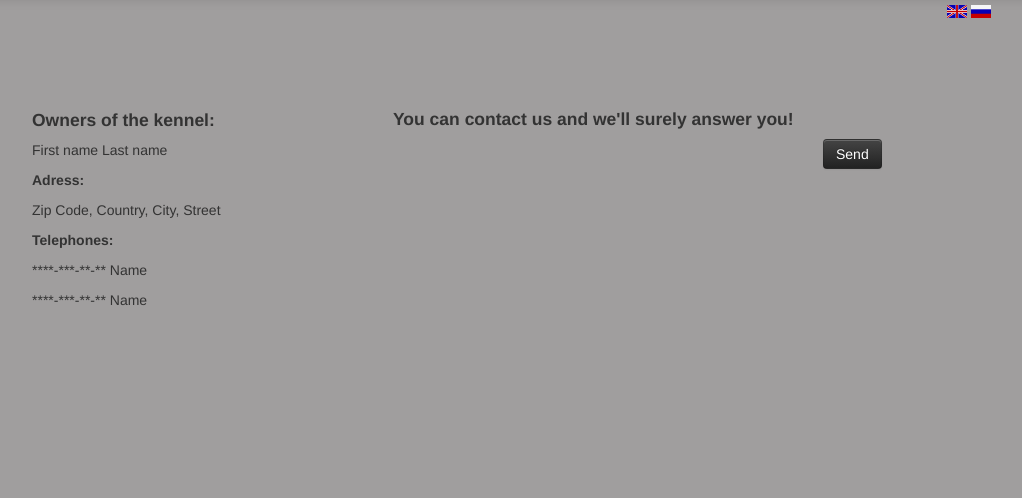
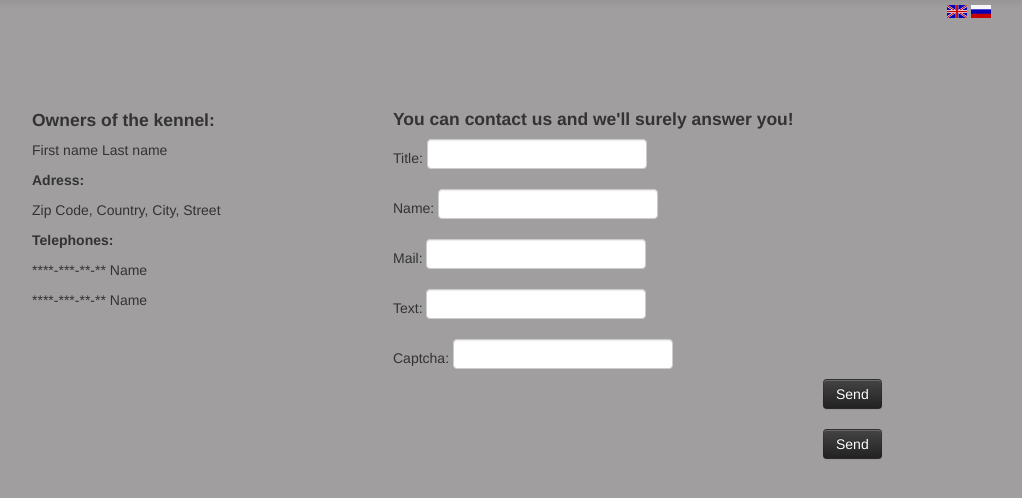
Before and after one commit to Levalife/kennel, a Django app: template templates/contacts.html in a window 1280 px wide. Shown: the part 41-539 px from the top of the page, without its empty margins (183-1205 px from the left). Run offline with Django 3.2, Linux system fonts and the light colour scheme; the template is opened without the code that fills it, so the values that code supplies are empty, except form fields; tables that the repository leaves empty hold one stand-in row (values such as "Sample post"); form fields are guessed from the names that the template uses; parts of the project's set-up code (start-up, migrations or seed data) failed here and were passed over; some libraries are stand-ins or nearby versions.

```diff
--- a/templates/contacts.html
+++ b/templates/contacts.html
@@ -21,6 +21,19 @@
 	<h4>{% trans "You can contact us and we'll surely answer you" %}!</h4>
 	<form method='POST' action=''>
 		{% csrf_token %}
+		<p>{{ form.title.label }}:
+			<input type="text" name="title"/></p>
+		<p>{{ form.name.label }}:
+			<input type="text" name="name"/></p>
+		<p>{{ form.mail.label }}:
+			<input type="text" name="mail"/></p>
+		<p>{{ form.text.label }}:
+			<input type="text" name="text"/></p>
+		<p>{{ form.captcha.label }}: {{ form.captcha}}
+		<input class='btn btn-inverse offset4'  type='submit' value='{% trans "Send" %}'>
+	</form>
+	<form method='POST' action=''>
+		{% csrf_token %}
 		<div class='form mystyle'>
 			{{ form }}
 		</div>
```
Also changed, not shown: contacts/models.py (+6 -5 lines), 1 other file.
